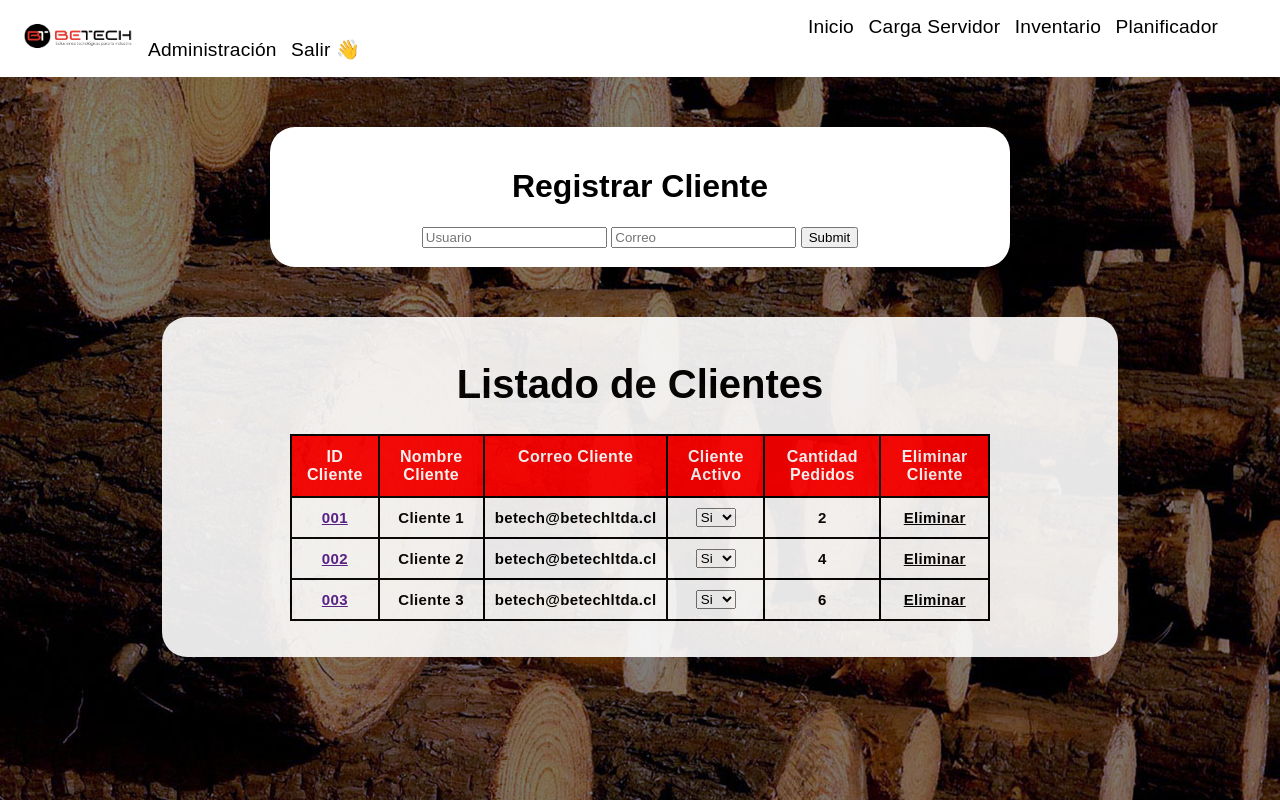
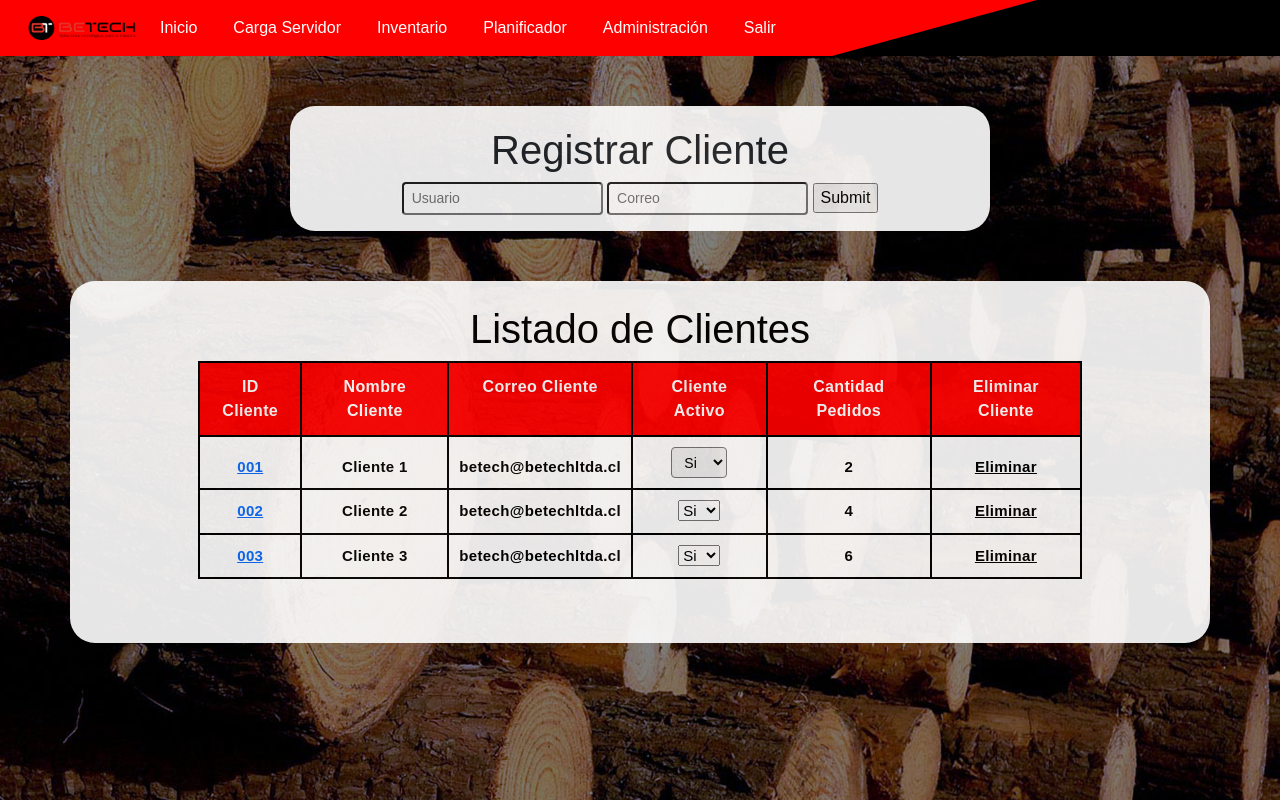
Before and after one commit to FranClone/spp_nuevo, a Django app: page /administracion/ in a window 1280 px wide. Run offline with Django 4.2, Linux system fonts and the light colour scheme; some libraries are stand-ins or nearby versions.

Commit message:
third commit

```diff
--- /dev/null
+++ b/core/models.py
@@ -0,0 +1 @@
+from django.db import models
--- a/core/static/styles/styles.css
+++ b/core/static/styles/styles.css
@@ -1,6 +1,8 @@
 {
     % load static %
 }
+
+/*Crear estilos nuevos para las tablas de administración y carga_servidor*/
 
 body {
     margin: 0;
@@ -65,6 +67,11 @@ body {
 
 .input-login {
     caret-color: red;
+}
+
+.gantt-here{
+    width: 1120px;
+    height: 550px;
 }
 
 .li-navbar {
@@ -221,36 +228,69 @@ body {
     width: 140px;
 }
 
+.navbar-nav>li>a{
+
+  margin-right:20px;
+  color: rgb(255, 0, 0);
+}
+
+.navbar-toggler {
+    padding: .20rem .50rem;
+    font-size: 1.25rem;
+    line-height: 1;
+    background-color: transparent;
+    border: 1px solid white;
+
+    }
+
+    .nav-link{
+
+      color: #fff !important;
+    }
+
+
+.wrapper{
+    width: 100%;
+    position: absolute;
+    height: 100%;
+    background-color: #000;
+    clip-path: polygon(81% 0, 100% 0, 100% 50%, 100% 100%, 71% 100%);
+    transition: 1s all;
+}
+
+.navbar-red:hover .wrapper{
+
+  clip-path: polygon(81% 0, 100% 0, 100% 50%, 100% 100%, 65% 100%);
+
+}
+
+.navbar-red{
+
+  background-color: red;
+  color: #fff;
+
+}
+
+.all-show {
+  z-index: 10;
+}
+
 .register-box {
     width: 700px;
-    height: 100px;
+    height: 125px;
     background: white;
+    opacity: 0.9;
     text-align: center;
     margin: 50px auto;
     padding: 20px;
     border-radius: 25px;
 }
 
-.table {
-    width: 100%;
-    border-collapse: collapse;
-    text-align: center;
-}
-
 .table-container {
     padding: 0 10%;
     margin: 40px auto 0;
     background-color: white;
-    width: 1000px;
-    opacity: 0.9;
-    border-radius: 25px;
-}
-
-.table-clientes {
-    padding: 0 10%;
-    margin: 40px auto 0;
-    background-color: white;
-    width: 700px;
+    width: 100%;
     opacity: 0.9;
     border-radius: 25px;
 }
@@ -282,21 +322,18 @@ body {
     border: 2px solid black;
 }
 
-.ul-navbar {
-    list-style-type: none;
-    display: flex;
-    margin: 0;
-    padding: 0;
-    overflow: hidden;
-    background-color: white;
-    color: black;
-}
-
-.ul-navbar>li>a {
+/*.ul-navbar>li>a {
     display: block;
     padding: 15px 20px;
-    color: white;
     text-decoration: none;
+    color:rgb(255, 0, 0)
+}*/
+
+.table {
+  width: 100%;
+  border-collapse: collapse;
+  text-align: center;
+  overflow-x: auto;
 }
 
 .ul-navbar>li:hover {
@@ -312,7 +349,7 @@ body {
     display: none;
     list-style: none;
     width: 130px;
-    background-color: white;
+    background-color: rgb(255, 0, 0);
     opacity: 0.9;
     z-index: 1;
     color: black;
--- a/core/views.py
+++ b/core/views.py
@@ -1,5 +1,21 @@
 from django.views.generic import View
 from django.shortcuts import render
+import pyodbc
+
+#https://www.youtube.com/watch?v=y-goMhYOyts
+#está en inglés el video pero se ve bueno
+#me compiló ahora y las migraciones se hicieron
+#ojalá poder entrar al administrador
+
+#cnxn = pyodbc.connect('DRIVER={ODBC Driver 17 for SQL Server};SERVER=;DATABASE=SPP;UID=sa;PWD=B3t3ch1tda.2021')
+#cursor = cnxn.cursor()
+
+#cursor.execute("SELECT * FROM Bodega")
+
+#rows = cursor.fetchall()
+
+#for row in rows:
+#    print(row)
 
 #Hay 2 tipos de vistas, clases y funciones esta es de clases
 class Administracion(View): #HomeView da acceso a ambos, get req y post req. Get request pide la info para tu ver, post request es lo que envias para que el servidor haga algo con esa información
@@ -96,7 +112,7 @@ class Header(View):
 
         }
 
-        return render(request, 'header.html', context)
+        return render(request, 'partials/header.html', context)
 
 #Vistas menu desplegable de header, planificador
 class Plan_Bodega(View):
--- a/templates/administracion.html
+++ b/templates/administracion.html
@@ -2,28 +2,27 @@
 <html lang="en">
 <head>
     {% load static %}
+    {% include "partials/resources.html" %}
     <link rel="icon" href="{% static 'img\logo_betech.png' %}">
     <link rel="stylesheet" href="{% static 'styles\styles.css' %}">
     <link rel="stylesheet" href="{% static 'styles\notificacion.css' %}">
-
     <meta charset="UTF-8">
     <meta http-equiv="X-UA-Compatible" content="IE=edge">
     <meta name="viewport" content="width=device-width, initial-scale=1.0">
     <title>SPP - Administración</title>
 </head>
 <body>
-
     {% include "partials/header.html" %}
-    <div class="register-box">
+    <div class="register-box container">
             <h1>Registrar Cliente</h1>
-            <form action="">
-                <input type="text" placeholder="Usuario">
-                <input type="email" placeholder="Correo">
+            <form class = "form-group" action="">
+                <input type="text" class="form-control-sm" placeholder="Usuario">
+                <input type="email" class="form-control-sm" placeholder="Correo">
                 <input type="submit">
             </form>
             <br><br>
     </div>
-    <div class="table-clientes">
+    <div class="table-container container">
         <table class="table">
             <br>
             <h1 class="encabezado-pedidos">Listado de Clientes</h1>
@@ -41,7 +40,7 @@
                     <td>Cliente 1</td>
                     <td>betech@betechltda.cl</td>
                     <td>
-                        <select>
+                        <select class="form-control-sm">
                             <option>Si</option>
                             <option>No</option>
                         </select>
--- a/templates/carga_servidor.html
+++ b/templates/carga_servidor.html
@@ -2,19 +2,18 @@
 <html lang="en">
 <head>
     {% load static %}
+    {% include "partials/resources.html" %}
     <link rel="icon" href="{% static 'img\logo_betech.png' %}">
     <link rel="stylesheet" href="{% static 'styles\styles.css' %}">
     <link rel="stylesheet" href="{% static 'styles\notificacion.css' %}">
-
     <meta charset="UTF-8">
     <meta http-equiv="X-UA-Compatible" content="IE=edge">
     <meta name="viewport" content="width=device-width, initial-scale=1.0">
     <title>SPP - Home</title>
 </head>
 <body>
-
     {% include "partials/header.html" %}
-    <div class="table-container">
+    <div class="table-container container">
         <table class="table">
             <br>
             <h1 class="encabezado-pedidos">Lista de Pedidos</h1>
--- a/templates/inventario_producto.html
+++ b/templates/inventario_producto.html
@@ -5,7 +5,7 @@
     <link rel="icon" href="{% static 'img\logo_betech.png' %}">
     <link rel="stylesheet" href="{% static 'styles\styles.css' %}">
     <link rel="stylesheet" href="{% static 'styles\notificacion.css' %}">
-
+    { % include "partials/resources.html" %}
     <meta charset="UTF-8">
     <meta http-equiv="X-UA-Compatible" content="IE=edge">
     <meta name="viewport" content="width=device-width, initial-scale=1.0">
@@ -14,7 +14,7 @@
 <body>
 
     {% include "partials/header.html" %}
-    <div class="table-container">
+    <div class="table-container container">
         <table class="table">
             <br>
             <h1 class="encabezado-pedidos">Inventario Aserradero 1</h1>
--- a/templates/inventario_rollizo.html
+++ b/templates/inventario_rollizo.html
@@ -2,10 +2,10 @@
 <html lang="en">
 <head>
     {% load static %}
+    {% include "partials/resources.html" %}
     <link rel="icon" href="{% static 'img\logo_betech.png' %}">
     <link rel="stylesheet" href="{% static 'styles\styles.css' %}">
     <link rel="stylesheet" href="{% static 'styles\notificacion.css' %}">
-
     <meta charset="UTF-8">
     <meta http-equiv="X-UA-Compatible" content="IE=edge">
     <meta name="viewport" content="width=device-width, initial-scale=1.0">
@@ -14,7 +14,7 @@
 <body>
 
     {% include "partials/header.html" %}
-    <div class="table-container">
+    <div class="table-container container">
         <table class="table">
             <br>
             <h1 class="encabezado-pedidos">Inventario Rollizos Clasificado</h1>
@@ -83,7 +83,7 @@
         </table>
         <br><br>
     </div>
-    <div class="table-container">
+    <div class="table-container container">
         <table class="table">
             <br>
             <h1 class="encabezado-pedidos">Inventario Rollizos NO Clasificado</h1>
--- a/templates/inventario_rollizo_nc.html
+++ b/templates/inventario_rollizo_nc.html
@@ -2,10 +2,10 @@
 <html lang="en">
 <head>
     {% load static %}
+    {% include "partials/resources.html" %}
     <link rel="icon" href="{% static 'img\logo_betech.png' %}">
     <link rel="stylesheet" href="{% static 'styles\styles.css' %}">
     <link rel="stylesheet" href="{% static 'styles\notificacion.css' %}">
-
     <meta charset="UTF-8">
     <meta http-equiv="X-UA-Compatible" content="IE=edge">
     <meta name="viewport" content="width=device-width, initial-scale=1.0">
@@ -14,7 +14,7 @@
 <body>
 
     {% include "partials/header.html" %}
-    <div class="table-container">
+    <div class="table-container container">
         <table class="table">
             <br>
             <h1 class="encabezado-pedidos">Inventario Aserradero 1</h1>
--- a/templates/lista_pedidos.html
+++ b/templates/lista_pedidos.html
@@ -2,10 +2,10 @@
 <html lang="en">
 <head>
     {% load static %}
+    {% include "partials/resources.html" %}
     <link rel="icon" href="{% static 'img\logo_betech.png' %}">
     <link rel="stylesheet" href="{% static 'styles\styles.css' %}">
     <link rel="stylesheet" href="{% static 'styles\input-field.css' %}">
-
     <meta charset="UTF-8">
     <meta http-equiv="X-UA-Compatible" content="IE=edge">
     <meta name="viewport" content="width=device-width, initial-scale=1.0">
--- a/templates/mantenedor.html
+++ b/templates/mantenedor.html
@@ -2,10 +2,10 @@
 <html lang="en">
 <head>
     {% load static %}
+    {% include "partials/resources.html" %}
     <link rel="icon" href="{% static 'img\logo_betech.png' %}">
     <link rel="stylesheet" href="{% static 'styles\styles.css' %}">
     <link rel="stylesheet" href="{% static 'styles\notificacion.css' %}">
-
     <meta charset="UTF-8">
     <meta http-equiv="X-UA-Compatible" content="IE=edge">
     <meta name="viewport" content="width=device-width, initial-scale=1.0">
--- a/templates/partials/header.html
+++ b/templates/partials/header.html
@@ -1,23 +1,47 @@
-<ul class="ul-navbar">
-    <nav class="link">
 {% load static %}
+<!-- este header se ha obtenido desde el snippet obtenido
+en la página https://bbbootstrap.com/snippets/bootstrap-colorful-navbar-animation-45860002 -->
+<nav class="navbar navbar-expand-lg navbar-red navbar-dark ul-navbar">
+  <div class="wrapper">
+  </div>
+  <div class="container-fluid all-show">
+    <a href="https://betech.cl/"><img src='{% static "img/logobetech01.png" %}' class="logo-navbar" alt="Logo Navbar"></a>
+    <button class="navbar-toggler" type="button" data-toggle="collapse" data-target="#navbarSupportedContent" aria-controls="navbarSupportedContent" aria-expanded="false" aria-label="Toggle navigation">
+      <span class="navbar-toggler-icon"></span>
+    </button>
+    <div class="collapse navbar-collapse" id="navbarSupportedContent">
+      <ul class="navbar-nav mr-auto mb-2 mb-lg-0">
+        <li class="nav-item">
+          <a class="nav-link active" aria-current="page" href="{% url 'home' %}">Inicio</a>
+        </li>
+        <li class="nav-item">
+          <a class="nav-link" href="{% url 'carga_servidor' %}">Carga Servidor</a>
+        </li>
 
-      <a href="https://betech.cl/" target="_blank"><img src='{% static "img/logobetech01.png" %}' class="logo-navbar" alt="Logo Navbar"></a>
-        <div >
-          <a style="margin-right:10px; margin-left: 660px;" href="{% url 'home' %}"><span class="glyphicon glyphicon-home"></span>Inicio</a>
-          <a style="margin-right:10px;" href="{% url 'carga_servidor' %}">Carga Servidor</a>
-          <a style="margin-right:10px;" href="{% url 'inventario_rollizo' %}">Inventario</a>
+        <li class="nav-item">
+          <a class="nav-link" href="{% url 'inventario_rollizo' %}">Inventario</a>
+        </li>
+
         <li>
-            <a style="margin-right:10px;" href="#">Planificador</a>
+          <a class="nav-link" href="#">Planificador</a>
           <ul class="menu-vertical">
-              <li><a href="{% url 'plan_bodega' %}">Bodegas</a></li>
-              <li><a href="{% url 'plan_lineas' %}">Lineas</a></li>
-              <li><a href="{% url 'plan_productos' %}">Productos</a></li>
-              <li><a href="{% url 'plan_rollizo' %}">Rollizo</a></li>
+            <li><a class="nav-link" href="{% url 'plan_bodega' %}">Bodegas</a></li>
+            <li><a class="nav-link" href="{% url 'plan_lineas' %}">Lineas</a></li>
+            <li><a class="nav-link" href="{% url 'plan_productos' %}">Productos</a></li>
+            <li><a class="nav-link" href="{% url 'plan_rollizo' %}">Rollizo</a></li>
           </ul>
         </li>
-          <a style="margin-right:10px;" href="{% url 'administracion' %}">Administración</a>
-          <a style="margin-right:30px;" href="{% url 'index' %}">Salir &#128075;</a>
+
+        <li class="nav-item">
+          <a class="nav-link" href="{% url 'administracion' %}">Administración</a>
+        </li>
+
+        <li class="nav-item">
+          <a class="nav-link" href="{% url 'index' %}"></i>Salir</a>
+        </li>
+
+
+      </ul>
+    </div>
   </div>
 </nav>
-  </ul>
--- /dev/null
+++ b/templates/partials/resources.html
@@ -0,0 +1,6 @@
+{% load static %}
+<link href="https://cdn.jsdelivr.net/npm/bootstrap@5.3.0-alpha1/dist/css/bootstrap.min.css" rel="stylesheet" integrity="sha384-GLhlTQ8iRABdZLl6O3oVMWSktQOp6b7In1Zl3/Jr59b6EGGoI1aFkw7cmDA6j6gD" crossorigin="anonymous">
+<script src="https://cdn.jsdelivr.net/npm/bootstrap@5.3.0-alpha1/dist/js/bootstrap.bundle.min.js" integrity="sha384-w76AqPfDkMBDXo30jS1Sgez6pr3x5MlQ1ZAGC+nuZB+EYdgRZgiwxhTBTkF7CXvN" crossorigin="anonymous"></script>
+<script src="https://code.jquery.com/jquery-3.3.1.slim.min.js" integrity="sha384-q8i/X+965DzO0rT7abK41JStQIAqVgRVzpbzo5smXKp4YfRvH+8abtTE1Pi6jizo" crossorigin="anonymous"></script>
+<script src="https://cdn.jsdelivr.net/npm/popper.js@1.14.7/dist/umd/popper.min.js" integrity="sha384-UO2eT0CpHqdSJQ6hJty5KVphtPhzWj9WO1clHTMGa3JDZwrnQq4sF86dIHNDz0W1" crossorigin="anonymous"></script>
+<link href="https://cdnjs.cloudflare.com/ajax/libs/font-awesome/4.7.0/css/font-awesome.min.css" rel="stylesheet">
--- a/templates/planificador/planificador_bodega.html
+++ b/templates/planificador/planificador_bodega.html
@@ -5,7 +5,7 @@
     <link rel="icon" href="{% static 'img\logo_betech.png' %}">
     <link rel="stylesheet" href="{% static 'styles\styles.css' %}">
     <link rel="stylesheet" href="{% static 'styles\notificacion.css' %}">
-
+    {% include "partials/resources.html" %}
     <meta charset="UTF-8">
     <meta http-equiv="X-UA-Compatible" content="IE=edge">
     <meta name="viewport" content="width=device-width, initial-scale=1.0">
--- a/templates/planificador/planificador_lineas.html
+++ b/templates/planificador/planificador_lineas.html
@@ -2,10 +2,10 @@
 <html lang="en">
 <head>
     {% load static %}
+    {% include "partials/resources.html" %}
     <link rel="icon" href="{% static 'img\logo_betech.png' %}">
     <link rel="stylesheet" href="{% static 'styles\styles.css' %}">
     <link rel="stylesheet" href="{% static 'styles\notificacion.css' %}">
-
     <meta charset="UTF-8">
     <meta http-equiv="X-UA-Compatible" content="IE=edge">
     <meta name="viewport" content="width=device-width, initial-scale=1.0">
--- a/templates/planificador/planificador_productos.html
+++ b/templates/planificador/planificador_productos.html
@@ -2,10 +2,10 @@
 <html lang="en">
 <head>
     {% load static %}
+    {% include "partials/resources.html" %}
     <link rel="icon" href="{% static 'img\logo_betech.png' %}">
     <link rel="stylesheet" href="{% static 'styles\styles.css' %}">
     <link rel="stylesheet" href="{% static 'styles\notificacion.css' %}">
-
     <meta charset="UTF-8">
     <meta http-equiv="X-UA-Compatible" content="IE=edge">
     <meta name="viewport" content="width=device-width, initial-scale=1.0">
--- a/templates/planificador/planificador_rollizo.html
+++ b/templates/planificador/planificador_rollizo.html
@@ -2,10 +2,10 @@
 <html lang="en">
 <head>
     {% load static %}
+    {% include "partials/resources.html" %}
     <link rel="icon" href="{% static 'img\logo_betech.png' %}">
     <link rel="stylesheet" href="{% static 'styles\styles.css' %}">
     <link rel="stylesheet" href="{% static 'styles\notificacion.css' %}">
-
     <meta charset="UTF-8">
     <meta http-equiv="X-UA-Compatible" content="IE=edge">
     <meta name="viewport" content="width=device-width, initial-scale=1.0">
--- a/templates/productos.html
+++ b/templates/productos.html
@@ -2,9 +2,9 @@
 <html lang="en">
 <head>
     {% load static %}
+    {% include "partials/resources.html %"}
     <link rel="icon" href="{% static 'img\logo_betech.png' %}">
     <link rel="stylesheet" href="{% static 'styles\styles.css' %}">
-
     <meta charset="UTF-8">
     <meta http-equiv="X-UA-Compatible" content="IE=edge">
     <meta name="viewport" content="width=device-width, initial-scale=1.0">
```
Also changed, not shown: core/settings.py (+11 -3 lines), templates/home.html (+17 -11 lines). Lines whose indentation alone changed are shown as unchanged.
